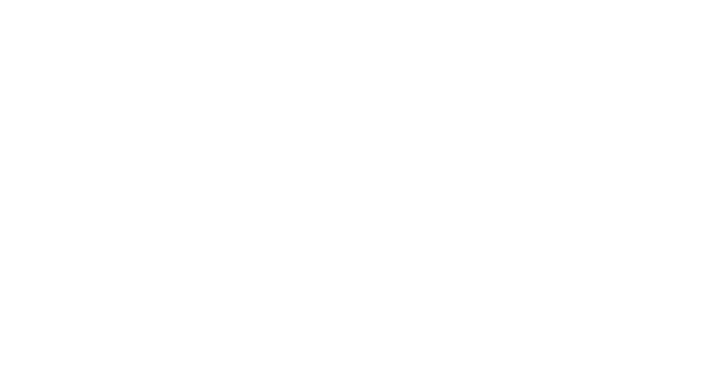
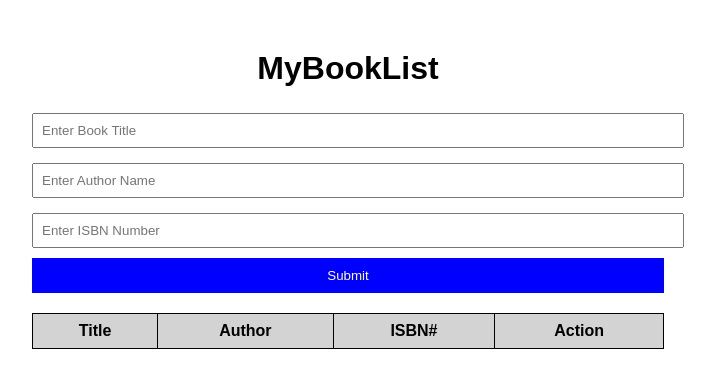
Before and after one commit to acciojob/book-list-Aman017, a website: page main.html in a window 1280 px wide. Shown: the whole page, without its empty margins (292-1007 px from the left). Drawn offline with Linux system fonts and the light colour scheme.

Commit message:
created a submission

```diff
--- a/main.html
+++ b/main.html
@@ -8,6 +8,31 @@
 
 <body>
 	<!-- the entire body must be written by student -->
+	 <div class="container">
+        <h1>MyBookList</h1>
+        <div class="form-group">
+            <input type="text" id="title" placeholder="Enter Book Title">
+        </div>
+        <div class="form-group">
+            <input type="text" id="author" placeholder="Enter Author Name">
+        </div>
+        <div class="form-group">
+            <input type="text" id="isbn" placeholder="Enter ISBN Number">
+        </div>
+        <button id="submit">Submit</button>
+
+        <table class="table table-striped">
+            <thead>
+                <tr>
+                    <th>Title</th>
+                    <th>Author</th>
+                    <th>ISBN#</th>
+                    <th>Action</th>
+                </tr>
+            </thead>
+            <tbody id="book-list"></tbody>
+        </table>
+    </div>
     <script type="text/javascript" src="./script.js">
 </script>
 
--- a/script.js
+++ b/script.js
@@ -1 +1,34 @@
 //your JS code here. If required.
+ document.getElementById("submit").addEventListener("click", function() {
+            let title = document.getElementById("title").value;
+            let author = document.getElementById("author").value;
+            let isbn = document.getElementById("isbn").value;
+
+            if (title === "" || author === "" || isbn === "") {
+                alert("Please fill in all fields!");
+                return;
+            }
+
+            let table = document.getElementById("book-list");
+            let row = document.createElement("tr");
+
+            row.innerHTML = `
+                <td>${title}</td>
+                <td>${author}</td>
+                <td>${isbn}</td>
+                <td><button class="delete">Clear</button></td>
+            `;
+
+            table.appendChild(row);
+
+            // Clear input fields
+            document.getElementById("title").value = "";
+            document.getElementById("author").value = "";
+            document.getElementById("isbn").value = "";
+        });
+
+        document.getElementById("book-list").addEventListener("click", function(e) {
+            if (e.target.classList.contains("delete")) {
+                e.target.parentElement.parentElement.remove();
+            }
+        });
--- a/styles.css
+++ b/styles.css
@@ -1 +1,42 @@
 /*  your css code here. If applicable */
+  body {
+            font-family: Arial, sans-serif;
+            text-align: center;
+        }
+        .container {
+            width: 50%;
+            margin: auto;
+            margin-top: 50px;
+        }
+        .form-group {
+            margin-bottom: 10px;
+        }
+        input {
+            width: 100%;
+            padding: 8px;
+            margin-top: 5px;
+        }
+        button {
+            width: 100%;
+            padding: 10px;
+            background-color: blue;
+            color: white;
+            border: none;
+            cursor: pointer;
+        }
+        button.delete {
+            background-color: red;
+        }
+        table {
+            width: 100%;
+            margin-top: 20px;
+            border-collapse: collapse;
+        }
+        th, td {
+            border: 1px solid black;
+            padding: 8px;
+            text-align: center;
+        }
+        th {
+            background-color: lightgray;
+        }
```
